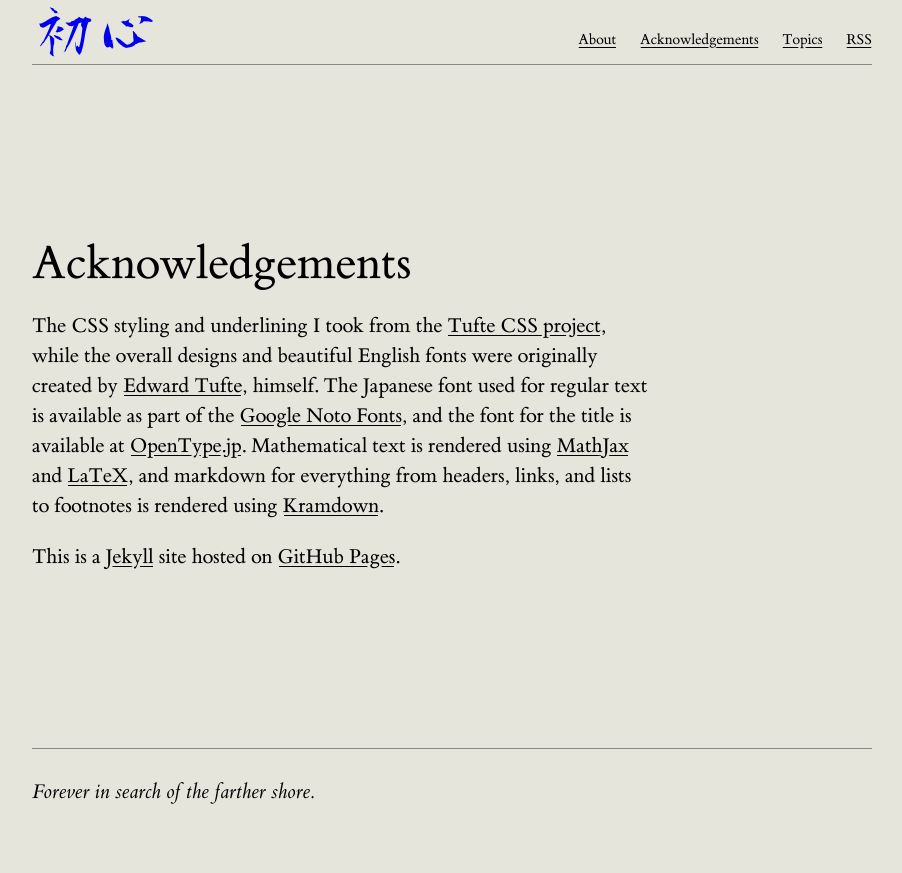
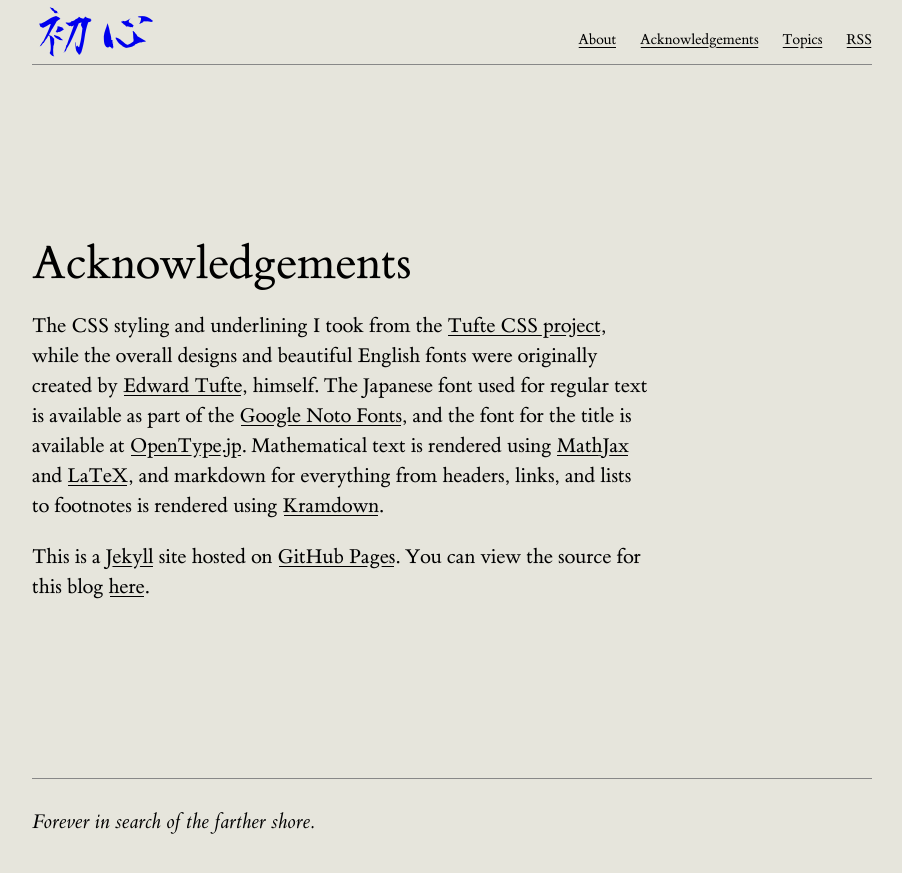
Before and after one commit to dempe/dempe.github.io, a Jekyll site: the page built from acknowledgements.md, in a window 1280 px wide. Shown: the top 873 px of the page, without its empty margins (128-1030 px from the left). Built offline with Jekyll 4.4.1, drawn with Linux system fonts in a browser that asks for light colours.

Commit message:
Add link to src in acknowledgement page

```diff
--- a/acknowledgements.md
+++ b/acknowledgements.md
@@ -8,4 +8,4 @@ display: true
 The CSS styling and underlining I took from the [Tufte CSS project](https://github.com/edwardtufte/tufte-css), while the overall designs and beautiful English fonts were originally created by [Edward Tufte](https://www.edwardtufte.com/tufte/), himself. The Japanese font used for regular text is available as part of the [Google Noto Fonts](https://www.google.com/get/noto/), and the font for the title is available at [OpenType.jp](https://opentype.jp/kouzangyousho.htm). Mathematical text is rendered using [MathJax](https://www.mathjax.org/) and
 [LaTeX](https://www.latex-project.org/), and markdown for everything from headers, links, and lists to footnotes is rendered using [Kramdown](https://kramdown.gettalong.org/index.html).
 
-This is a [Jekyll](https://jekyllrb.com/) site hosted on [GitHub Pages](https://pages.github.com/).
+This is a [Jekyll](https://jekyllrb.com/) site hosted on [GitHub Pages](https://pages.github.com/). You can view the source for this blog [here](https://github.com/dempe/dempe.github.io).
```
